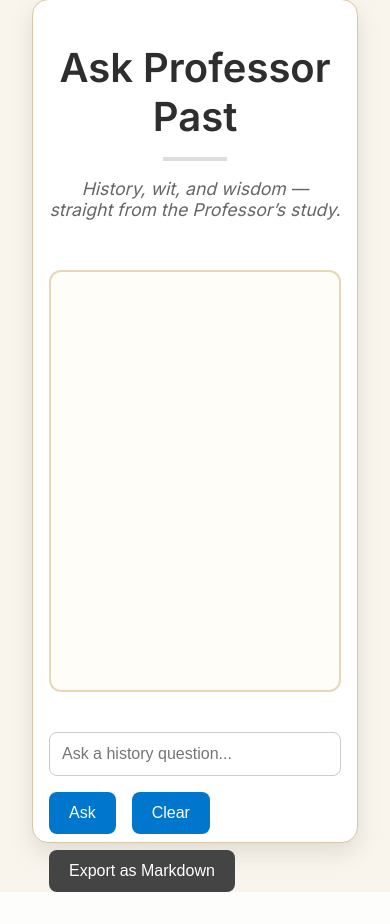
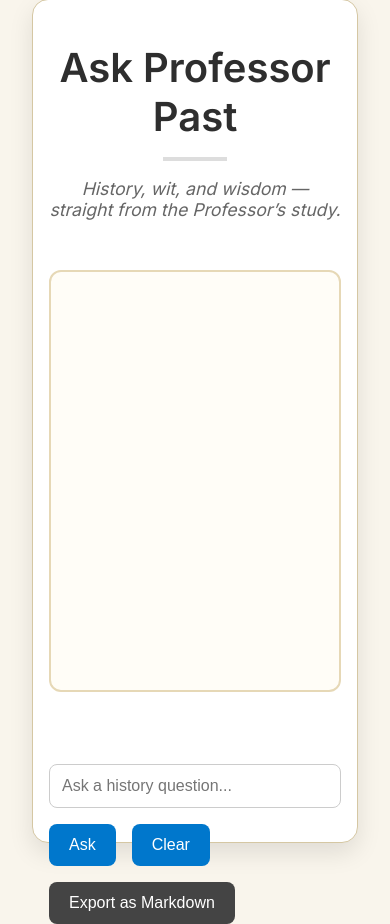
Before and after one commit to 3ixas/ask-professor-past, a Django app: page / in a window 390 px wide. Shown: the part 33-957 px from the top of the page. Before the commit the page ends 925 px from the top, so only its background shows below. Run offline with Django 5.2, Linux system fonts and the light colour scheme; some web fonts are replaced.

Commit message:
Add spacing below chat, fixed loading message overlap.

```diff
--- a/core/static/core/style.css
+++ b/core/static/core/style.css
@@ -196,7 +196,7 @@
     width: 100%;
     max-width: 100%;
     margin: 0 auto;
-    margin-bottom: 1rem;
+    margin-bottom: 1.5rem;
     padding-left: 0.5rem;
     padding-right: 0.5rem;
     flex-grow: 1;
@@ -206,9 +206,10 @@
   }
 
   .chat-status {
-    height: 1.5rem;
+    min-height: 1.5rem;
     font-style: italic;
     margin-bottom: 0.5rem;
+    font-size: 0.95rem;
   }
 
   .bubble {
```
